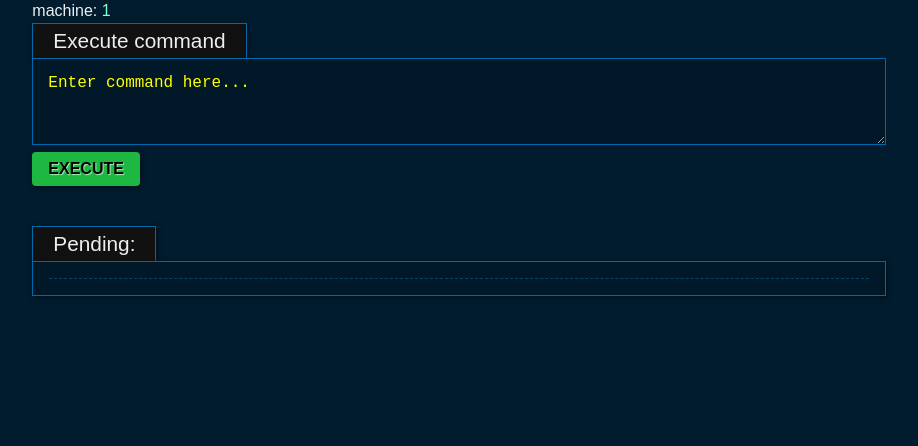
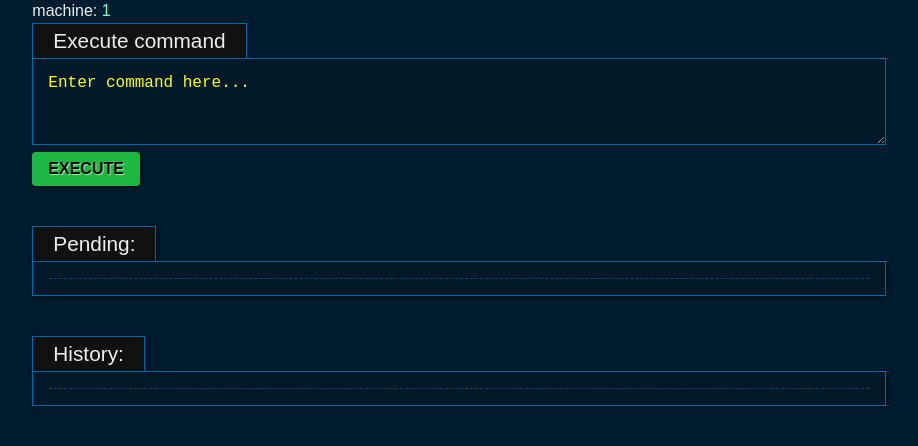
Before and after one commit to lukasz-er1/remote-cmd-hub, a Flask app: page /1 in a window 1280 px wide. Shown: the part 41-487 px from the top of the page, without its empty margins (181-1099 px from the left). Run offline with Flask 3, Linux system fonts and the light colour scheme; some libraries are stand-ins or nearby versions.

Commit message:
Add cmd outputs history to the UI

```diff
--- a/app/app.py
+++ b/app/app.py
@@ -8,9 +8,12 @@
 @app.get("/<machine_id>")
 def machine_get(machine_id):
     commands = get_commands_from_json(machine_id)
+    history = get_commands_from_json(machine_id, history=True)
     commands = {"commands": []} if commands == {} else commands
 
-    return render_template("main.html", commands=commands, machine_id=machine_id)
+    return render_template(
+        "main.html", commands=commands, machine_id=machine_id, history=history
+    )
 
 
 @app.post("/<machine_id>")
--- a/app/app_functions.py
+++ b/app/app_functions.py
@@ -1,7 +1,7 @@
 import json
 
 
-def get_commands_from_json(id: str, history: bool=False) -> dict:
+def get_commands_from_json(id: str, history: bool = False) -> dict:
     json_path = f"app/data/{id}_out.json" if history else f"app/data/{id}.json"
     try:
         with open(json_path, "r") as json_file:
@@ -10,7 +10,7 @@
         return {"commands": []}
 
 
-def dump_commands_to_json(id: str, commands: dict, history: bool=False) -> None:
+def dump_commands_to_json(id: str, commands: dict, history: bool = False) -> None:
     json_path = f"app/data/{id}_out.json" if history else f"app/data/{id}.json"
     with open(json_path, "w+") as json_file:
         json.dump(obj=commands, fp=json_file, indent=4)
--- a/app/templates/main.html
+++ b/app/templates/main.html
@@ -17,11 +17,19 @@
         </form>
         <div class="box-title">Pending:</div>
         <div class="box-content courier-mono green">
-        <hr>
-        {% for cmd in commands["commands"] %}
+            <hr>
+            {% for cmd in commands["commands"] %}
             {{ cmd }}
             <hr>
-        {% endfor %}
+            {% endfor %}
+        </div>
+        <div class="box-title">History:</div>
+        <div class="box-content courier-mono green">
+            <hr>
+            {% for cmd in history["commands"] %}
+            {{ cmd }}
+            <hr>
+            {% endfor %}
         </div>
     </div>
     <div class="pure-u-1-24 pure-u-xl-1-6 pure-u-xxl-1-5"></div>
```
